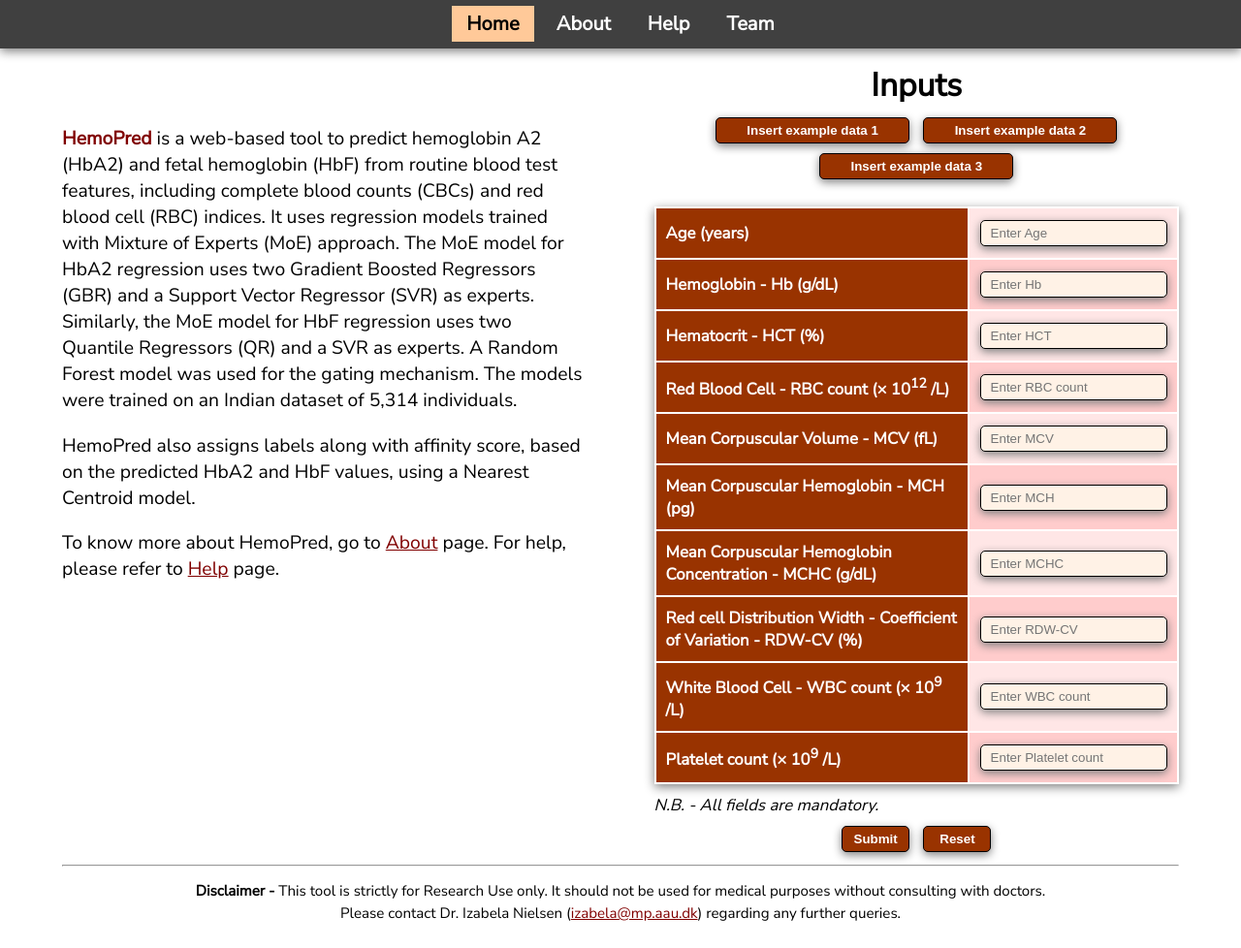
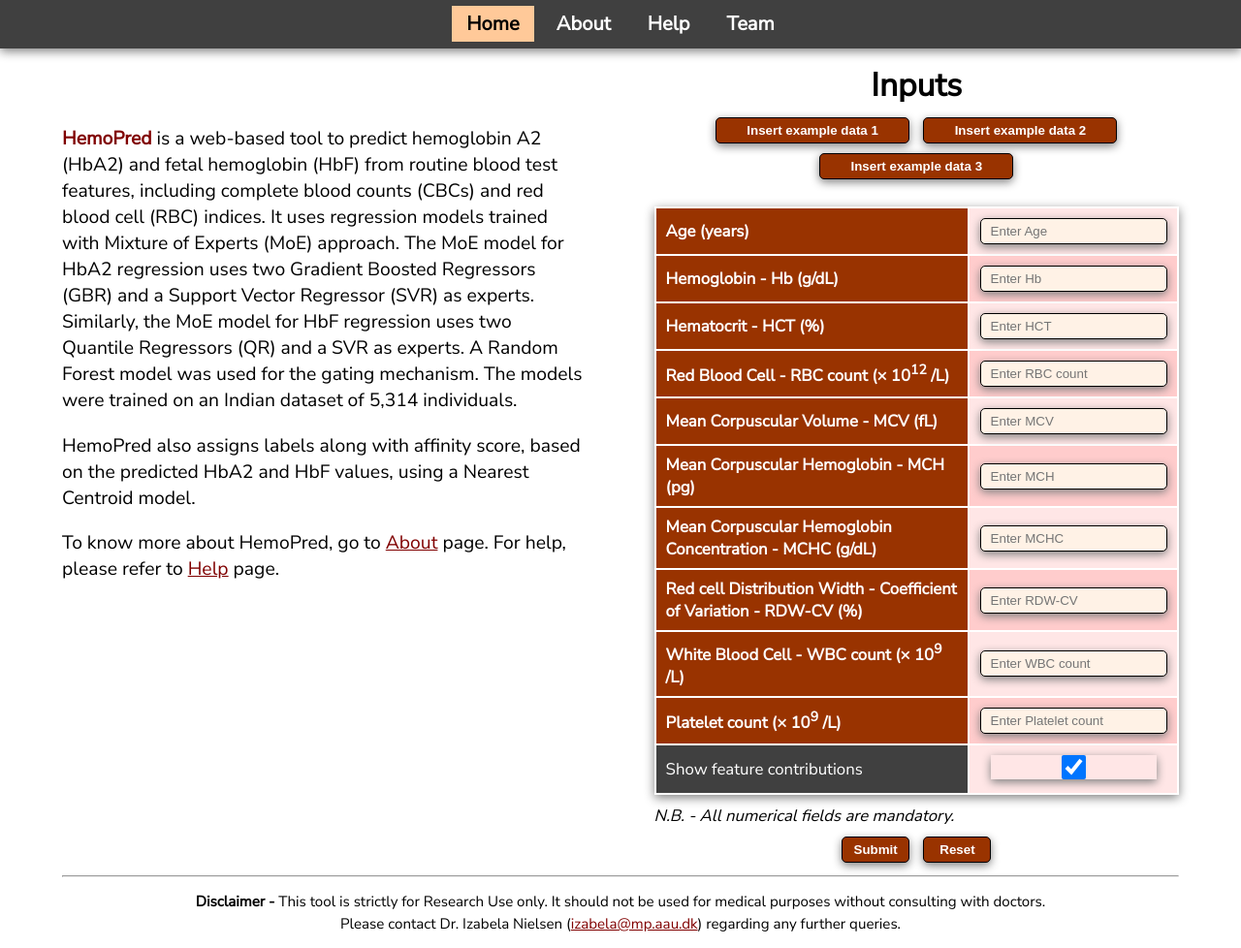
Before and after one commit to ttsudipto/hemopred, a PHP site: page / in a window 1280 px wide. Shown: the part 139-1117 px from the top of the page at 97% size. Before the commit the page ends 1089 px from the top, so only its background shows below. Run offline with PHP 8.4, Linux system fonts and the light colour scheme.

Commit message:
Add checkbox to select light-weight output option without feature contributions

```diff
--- a/css/main.css
+++ b/css/main.css
@@ -122,14 +122,19 @@ table.summary tr:nth-child(even){
 }
 table.summary td{
     text-align : center;
-    padding: 10px 0 10px 0;
+    padding: 8px 0 8px 0;
     border : 2px white solid; /*#392d37*/
+}
+table.summary td.subheading{
+    background-color: #404040;
+    color: #ffffff;
+    padding: 8px 10px 8px 10px;
 }
 table.summary th{
 /*     background-color : #004d99; */
     background-color : #993300;
     color : #ffffff;
-    padding : 10px 10px 10px 10px;
+    padding : 8px 10px 8px 10px;
     border : 2px solid white; /*#392d37*/
     text-align: center;
     font-weight : bold;
@@ -156,12 +161,10 @@ table.details td{
     text-align : center;
     padding: 5px 0 5px 0;
     border : 2px white solid;
-/*     font-size: 1.3em; */
 }
 table.details td.subheading{
     background-color: #404040;
     color: #ffffff;
-/*     font-size: 1.3em; */
 }
 table.details th{
     background-color : #993300;
@@ -170,7 +173,6 @@ table.details th{
     border : 2px solid white;
     text-align: center;
     font-weight : bold;
-/*     font-size: 1.3em; */
 }
 .details_big_font{
     font-size: 1.3em;
@@ -263,6 +265,12 @@ input[type=text]{
 /*     font-weight : bold; */
     box-shadow: 0px 3px 10px grey;
 }
+input[type=checkbox]{
+    padding : 2px 10px 2px 10px;
+    box-shadow: 0px 3px 10px grey;
+    height: 25px;
+    width: 25px;
+}
 input[type=email]{
     background-color : #f2f2f2;
     border: 1px solid black;
--- a/index.php
+++ b/index.php
@@ -109,8 +109,12 @@
                             <th style="width:60%; text-align: left;">Platelet count (&times; 10<sup>9</sup> /L)</th>
                             <td><input type="number" class="full" id="v10" name="plt" min="1.0" max="1500" step="1" value="" placeholder="Enter Platelet count" required /></td>
                         </tr>
+                        <tr>
+                            <td class="subheading" style="width:60%; text-align: left;">Show feature contributions</th>
+                            <td><input type="checkbox" class="full" id="v11" name="shap[]" value="shap" checked /></td>
+                        </tr>
                     </table>
-                    <p style="margin:10px 0 5px 0; padding:0;"><i>N.B. - All fields are mandatory.</i></p>
+                    <p style="margin:10px 0 5px 0; padding:0;"><i>N.B. - All numerical fields are mandatory.</i></p>
                     <input type = "hidden" id = "query" name = "query" value = "0" />
 
 <!--                     <br/> -->
```
Also changed, not shown: prediction.php (+18 -4 lines).
